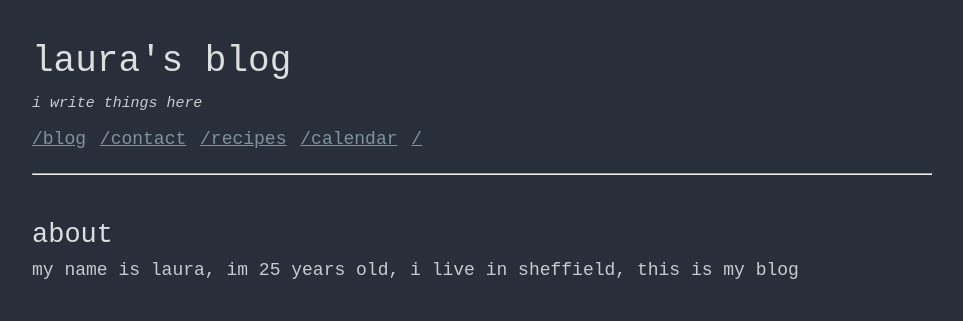
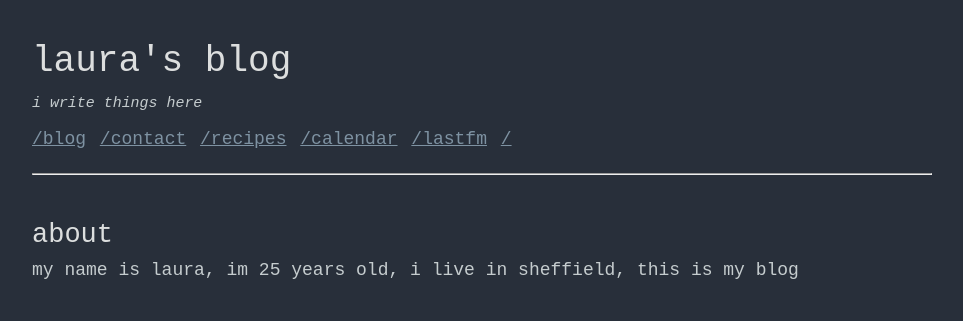
Before and after one commit to 7lauraa/7lauraa.github.io, a Jekyll site: the page built from index.md, in a window 1280 px wide. Shown: the top 321 px of the page, without its empty margins (158-1121 px from the left). Built offline with Jekyll 4.4.1, drawn with Linux system fonts in a browser that asks for light colours.

Commit message:
Update nav.yml

```diff
--- a/_data/nav.yml
+++ b/_data/nav.yml
@@ -6,5 +6,7 @@
   link: /recipes
 - name: /calendar
   link: /calendar
+- name: /lastfm
+  link: /lastfm
 - name: /
   link: /
```
